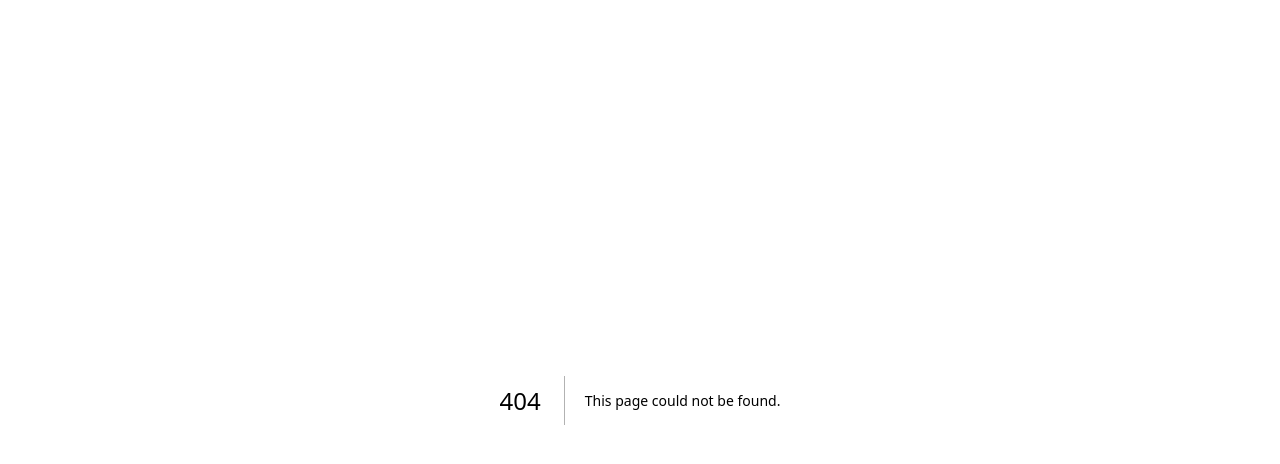
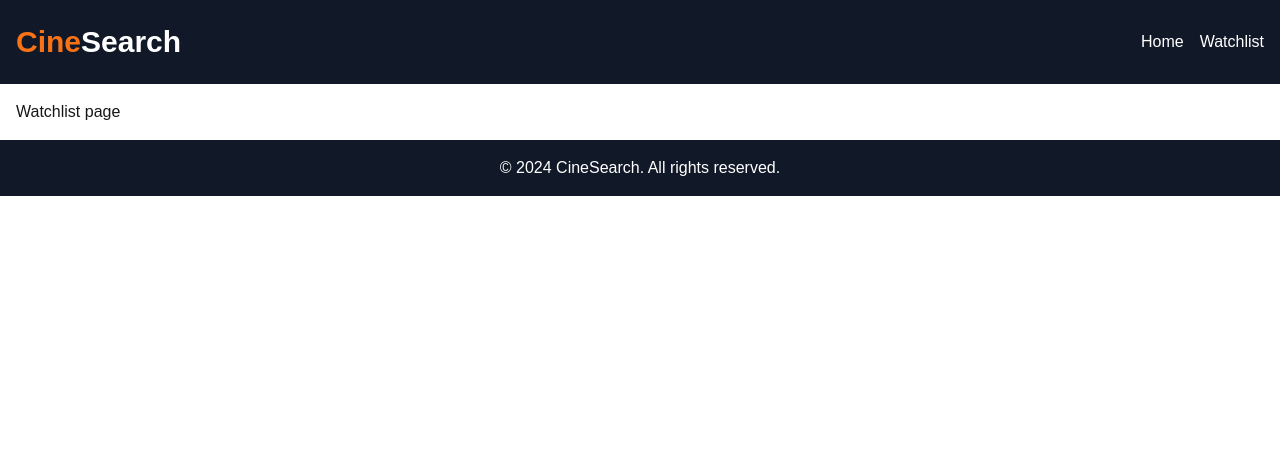
Before and after one commit to Jahid0178/cinesearch, a Next.js app: page /watchlist in a window 1280 px wide. Before the commit this address had no page. Shown: the top 464 px of the page. Built offline with nearby package versions, Linux system fonts and the light colour scheme.

Commit message:
feat: add watchlist page without content

```diff
--- /dev/null
+++ b/app/(client)/watchlist/page.tsx
@@ -0,0 +1,13 @@
+import React from "react";
+
+const WatchlistPage = () => {
+  return (
+    <section>
+      <div className="container">
+        <p>Watchlist page</p>
+      </div>
+    </section>
+  );
+};
+
+export default WatchlistPage;
```
